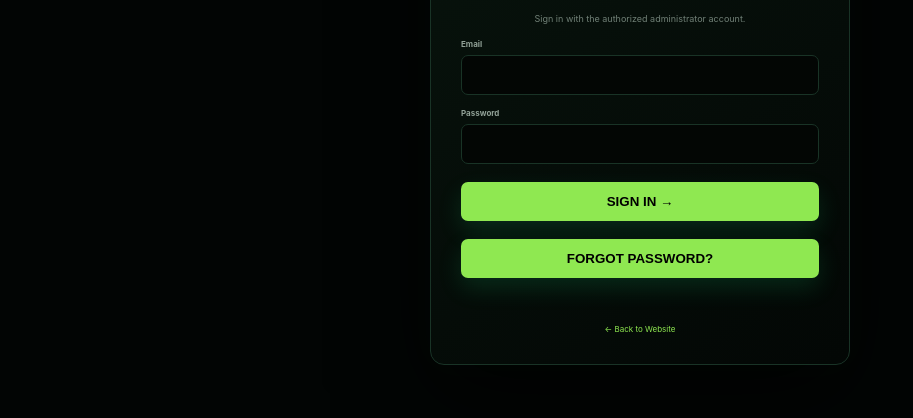
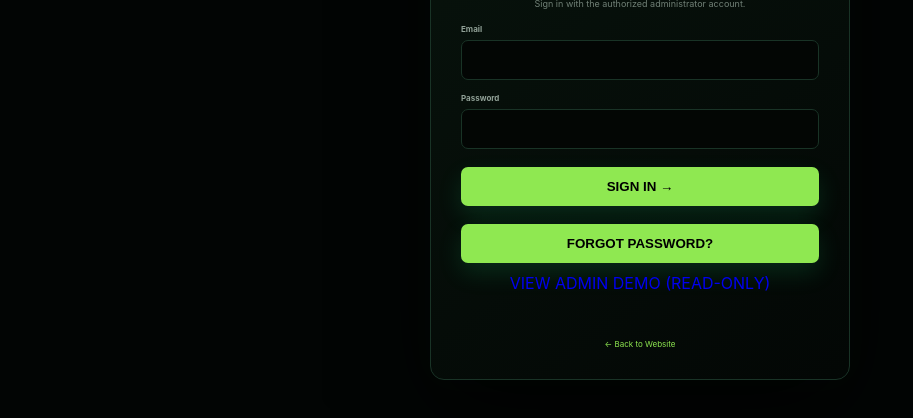
Before and after one commit to tubalrr/tubalhub-demo, a plain HTML site: page admin/login.html in a window 1280 px wide. Shown: the part 292-710 px from the top of the page, without its empty margins (0-913 px from the left). Drawn offline with Linux system fonts and the light colour scheme; no server answers.

Commit message:
Add admin demo link

```diff
--- a/admin/login.html
+++ b/admin/login.html
@@ -5,7 +5,7 @@
 <label>Email<input id="email" type="email" autocomplete="username" value="" required></label>
 <label>Password<input id="password" type="password" autocomplete="current-password" required></label>
 <button type="submit">SIGN IN <b>→</b></button>
-<button type="button" id="resetBtn" class="reset-btn">FORGOT PASSWORD?</button>
+<button type="button" id="resetBtn" class="reset-btn">FORGOT PASSWORD?</button><a href="demo.html" class="reset-btn" style="display:block;text-align:center;text-decoration:none;margin-top:10px">VIEW ADMIN DEMO (READ-ONLY)</a>
 <div id="status" class="status"></div>
 <a class="back" href="../index.html">← Back to Website</a></form></main>
 <script type="module">
```
